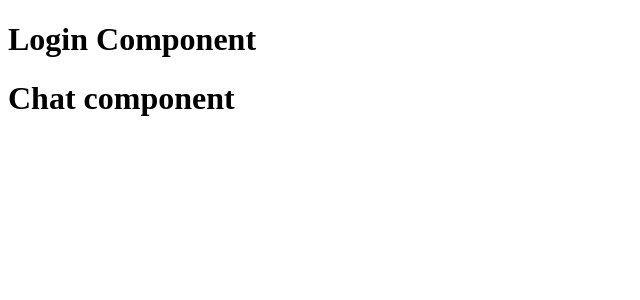
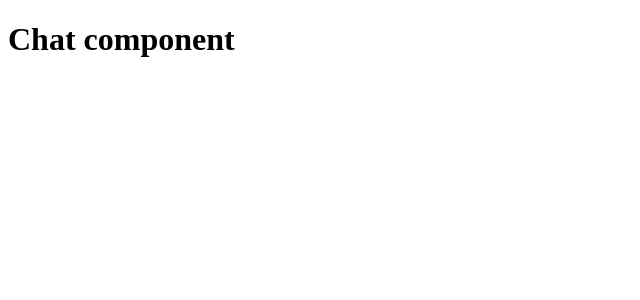
Before and after one commit to ECS153/final-project-bar, a React (Create React App) app in the folder bar-chat-app/client/: page /chat in a window 1280 px wide. Shown: the top 300 px of the page, without its empty margins (0-640 px from the left). Built offline with nearby package versions, Linux system fonts and the light colour scheme.

Commit message:
fixed small bug

```diff
--- a/bar-chat-app/client/src/App.js
+++ b/bar-chat-app/client/src/App.js
@@ -6,7 +6,7 @@ import Chat from './components/Chat';
 const App = () => {
     return (
         <Router>
-            <Route path="/" component={Login} />
+            <Route path="/" exact component={Login} />
             <Route path="/chat" component={Chat} />
         </Router>
     );
--- a/bar-chat-app/client/src/index.js
+++ b/bar-chat-app/client/src/index.js
@@ -3,4 +3,4 @@ import ReactDOM from 'react-dom';
 
 import App from './App';
 
-ReactDOM.render(<App />, document.getElementById('root'));
+ReactDOM.render(<App />, document.querySelector('#root'));
```
